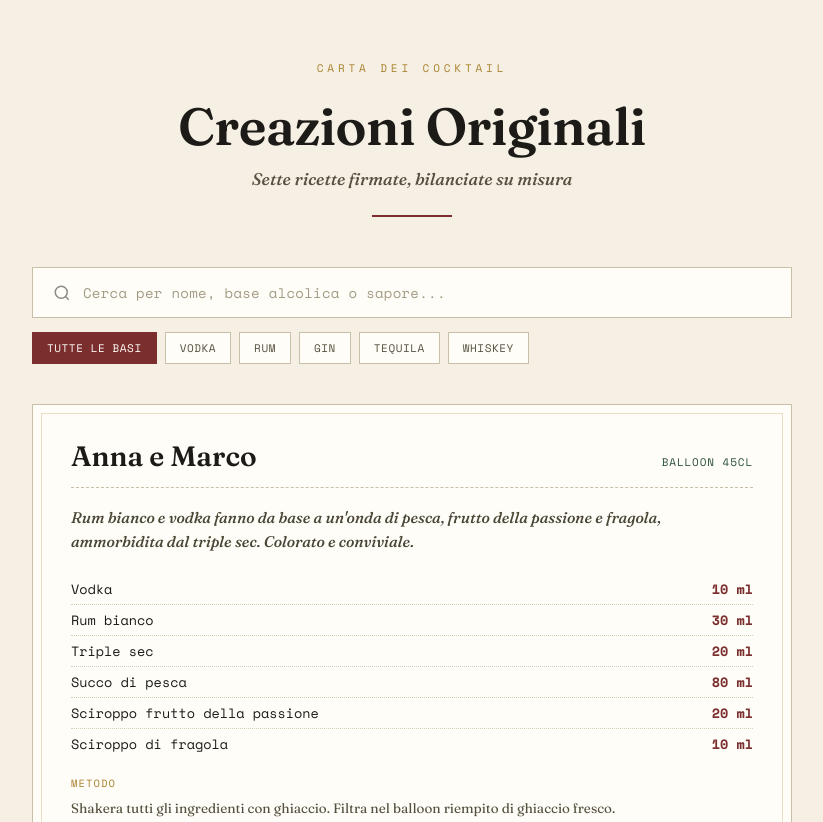
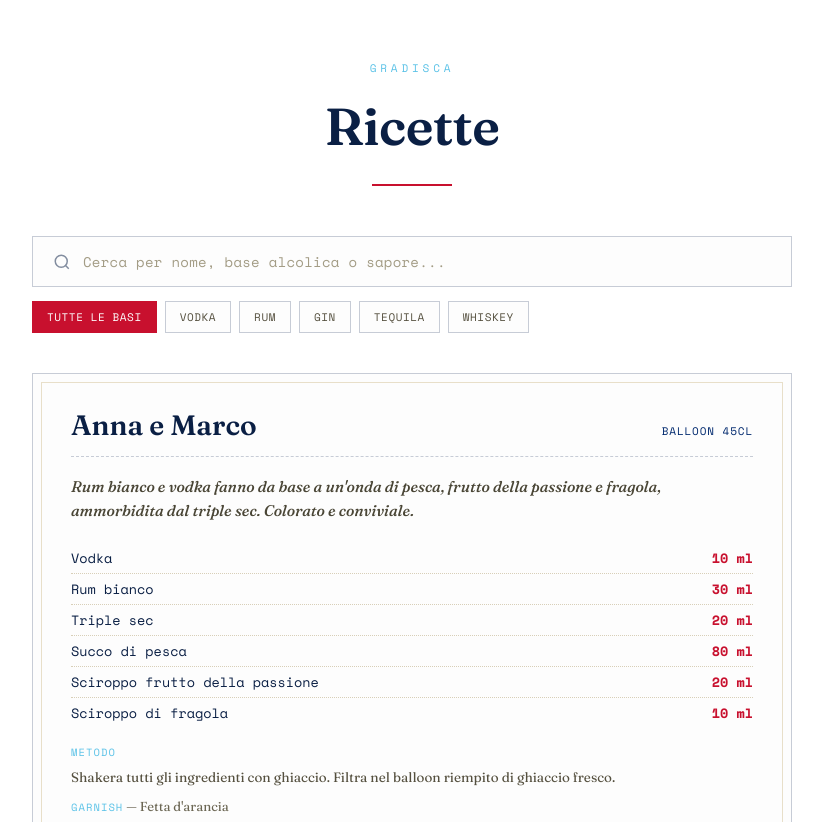
Before and after one commit to jpoli6/Cocktail-Gradisca-, a plain HTML site: page index.html in a window 1280 px wide. Shown: the top 822 px of the page, without its empty margins (228-1051 px from the left). Drawn offline with nearby package versions, Linux system fonts and the light colour scheme.

Commit message:
Update title and styles in index.html

```diff
--- a/index.html
+++ b/index.html
@@ -2,18 +2,18 @@
 <html lang="it">
 <head>
 <meta charset="UTF-8">
-<title>Carta Cocktail — Creazioni Originali</title>
+<title>Gradisca — Ricette</title>
 <style>
   @import url('https://fonts.googleapis.com/css2?family=Fraunces:ital,opsz,wght@0,9..144,400;0,9..144,600;1,9..144,500&family=Space+Mono:wght@400;700&display=swap');
 
   :root{
-    --ink:#1c1b17;
-    --paper:#f6f0e4;
-    --panel:#fffdf8;
-    --line: #c9bfa8;
-    --accent:#7a2e2e;
-    --accent2:#2e5339;
-    --gold:#a9822f;
+    --ink:#0a1f44;
+    --paper:#ffffff;
+    --panel:#fdfdfd;
+    --line: #c7ccd6;
+    --accent:#c8102e;
+    --accent2:#00296e;
+    --gold:#5bc2e7;
   }
 
   *{box-sizing:border-box; margin:0; padding:0;}
@@ -256,9 +256,8 @@
 <div class="menu">
 
   <header>
-    <div class="eyebrow">Carta dei Cocktail</div>
-    <h1>Creazioni Originali</h1>
-    <div class="subtitle">Sette ricette firmate, bilanciate su misura</div>
+    <div class="eyebrow">Gradisca</div>
+    <h1>Ricette</h1>
     <div class="divider"></div>
   </header>
 
```
